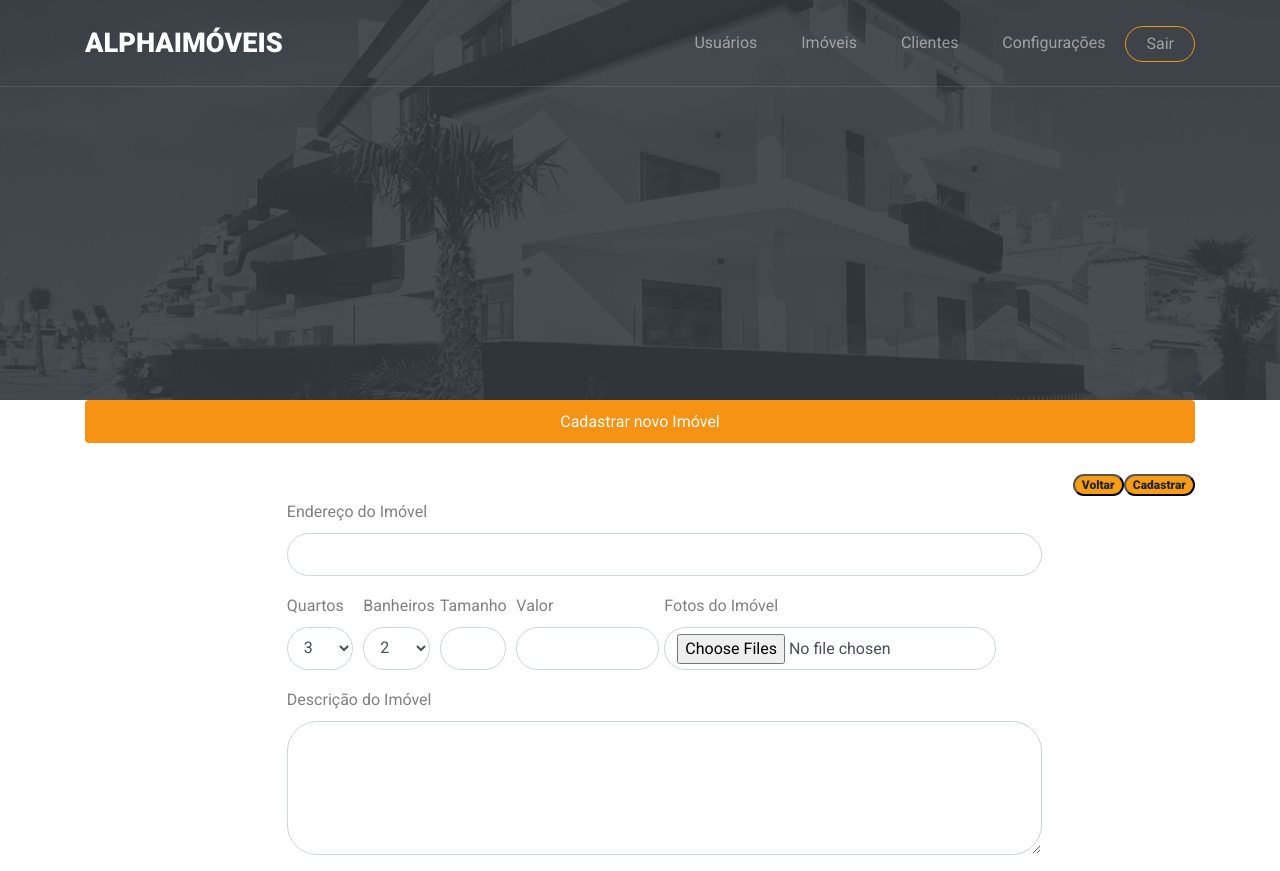
After one commit to maiconkistemmacher/alphaimoveis, a PHP site: page /cadastrar.imoveis.php in a window 1280 px wide. The commit adds this page. Run offline with PHP 8.4, Linux system fonts and the light colour scheme; some web fonts are replaced.

Commit message:
alter and update dashboard

```diff
--- /dev/null
+++ b/cadastrar.imoveis.php
@@ -0,0 +1,29 @@
+<?php
+    session_start();
+
+require __DIR__.'/vendor/autoload.php';
+
+use \App\Entity\Imovel;
+
+//DEBUGGER
+// echo "<pre>"; print_r($_POST); echo "</pre>"; exit;
+
+//VALIDAÇÃO DO POST
+if(isset($_POST['endereco'],$_POST['banheiros'],$_POST['quartos'],$_POST['valor'],$_POST['tamanho'],$_POST['descricao'])){
+
+    $pImovel = new Imovel;
+    $pImovel->endereco     = $_POST['endereco'];
+    $pImovel->banheiros    = $_POST['banheiros'];
+    $pImovel->quartos      = $_POST['quartos'];
+    $pImovel->valor        = $_POST['valor'];
+    $pImovel->tamanho      = $_POST['tamanho'];
+    $pImovel->descricao    = $_POST['descricao'];
+    $pImovel->enviar();
+
+    header('location: index.php?status=sucess');
+    exit;
+}
+
+require __DIR__ . '/includes/header.dashboard.php';
+require __DIR__ . '/includes/cadastrar.imoveis.php';
+require __DIR__ . '/includes/footer.dashboard.php';
--- a/css/style.css
+++ b/css/style.css
@@ -1707,3 +1707,10 @@ h1, h2, h3, h4, h5,
       margin: 4px; }
     .with-dots .owl-dots .owl-dot.active span {
       background: #f69314; }
+
+      .f01 {
+        position:fixed;
+        top:50%;
+        left:50%;
+        width:250px;
+          }
--- /dev/null
+++ b/includes/cadastrar.imoveis.php
@@ -0,0 +1,57 @@
+<nav class="nav nav-pills nav-justified"><a class="nav-item nav-link active">Cadastrar novo Imóvel</a><br></nav><br>
+<div class="d-flex justify-content-end"><a href="dashboard.imoveis.php"><button type="button" class="badge badge-pill badge-warning">Voltar</button></a>
+        <a href=""><button type="submit" class="badge badge-pill badge-warning">Cadastrar</button></a></div>
+<div class="d-flex justify-content-end">
+    <form method="post">
+        <div class="form-row">
+
+            <div class="form-group col-md-10">
+                <label>Endereço do Imóvel</label>
+                <input type="text" class="form-control" name="endereco">
+            </div>
+        </div>
+        <div class="form-row">
+            <div class="form-group col-md-1">
+                <label>Quartos</label>
+                <select id="inputQuartos" class="form-control" name="quartos">
+                    <option selected>3</option>
+                    <option>4</option>
+                    <option>5</option>
+                    <option>6</option>
+                    <option>7</option>
+                </select>
+            </div>
+            <div class="form-group col-md-1">
+                <label>Banheiros</label>
+                <select id="inputBanheiros" class="form-control" name="banheiros">
+                    <option selected>2</option>
+                    <option>3</option>
+                    <option>4</option>
+                    <option>5</option>
+                    <option>6</option>
+                </select>
+            </div>
+            <div class="form-group col-md-1">
+                <label>Tamanho</label>
+                <input type="text" class="form-control" name="tamanho">
+            </div>
+            <div class="form-group col-md-2">
+                <label>Valor</label>
+                <input type="text" class="form-control" name="valor">
+            </div>
+            <div class="mb-1">
+                <label for="formFileMultiple" class="form-label">Fotos do Imóvel</label>
+                <input class="form-control" type="file" id="formFileMultiple" multiple>
+            </div>
+        </div>
+        <div class="form-row">
+        <div class="form-group col-md-10">
+                <label>Descrição do Imóvel</label>
+                <textarea class="form-control" name="descricao" rows="5"></textarea>
+            </div>
+        </div>
+
+
+
+    </form>
+</div>
--- a/includes/header.dashboard.php
+++ b/includes/header.dashboard.php
@@ -38,7 +38,7 @@
             <div class="row align-items-center">
 
                 <div class="col-6 col-xl-2">
-                    <h1 class="mb-0 site-logo m-0 p-0"><a href="" class="mb-0"></a></h1>
+                    <h1 class="mb-0 site-logo m-0 p-0"><a href="" class="mb-0">ALPHAIMÓVEIS</a></h1>
                 </div>
 
                 <div class="col-12 col-md-10 d-none d-xl-block">
@@ -60,15 +60,15 @@
 
 
     <div class="site-blocks-cover inner-page-cover overlay" style="background-image: url(images/hero_1.jpg);" data-aos="fade" id="home-section">
-        <!-- <div class="container">
+        <div class="container">
             <div class="row align-items-center justify-content-center">
                 <div class="col-md-6 mt-lg-5 text-center">
-                    <h1</h1>
+                    <h1></h1>
                     <p class="mb-5"><strong class="text-white"></strong> </p>
 
                 </div>
             </div>
-        </div> -->
+        </div>
     </div> <!-- .site-wrap -->
 
     <div class="container theme-showcase" role="main">
--- a/includes/home.php
+++ b/includes/home.php
@@ -40,7 +40,8 @@
           </div>
           <div class="col-md-5 text-left text-md-right">
             <div class="custom-nav1">
-              <a href="#" class="custom-prev1"><</a><span class="mx-3">/</span><a href="#" class="custom-next1">></a>
+              <!-- <a href="#" class="custom-prev1"><</a><span class="mx-3">/</span><a href="#" class="custom-next1">></a> -->
+              <a href="#" class="custom-prev1">Anterior</a><span class="mx-3">/</span><a href="#" class="custom-next1">Próxima</a>
             </div>
           </div>
         </div>
```
Also changed, not shown: cadastrar.usuarios.php (added, +7 -0 lines), includes/cadastrar.usuarios.php (added, +45 -0 lines), includes/dashboard.imoveis.php (+4 -8 lines), includes/dashboard.usuarios.php (+8 -11 lines), includes/header.php (indentation only).
